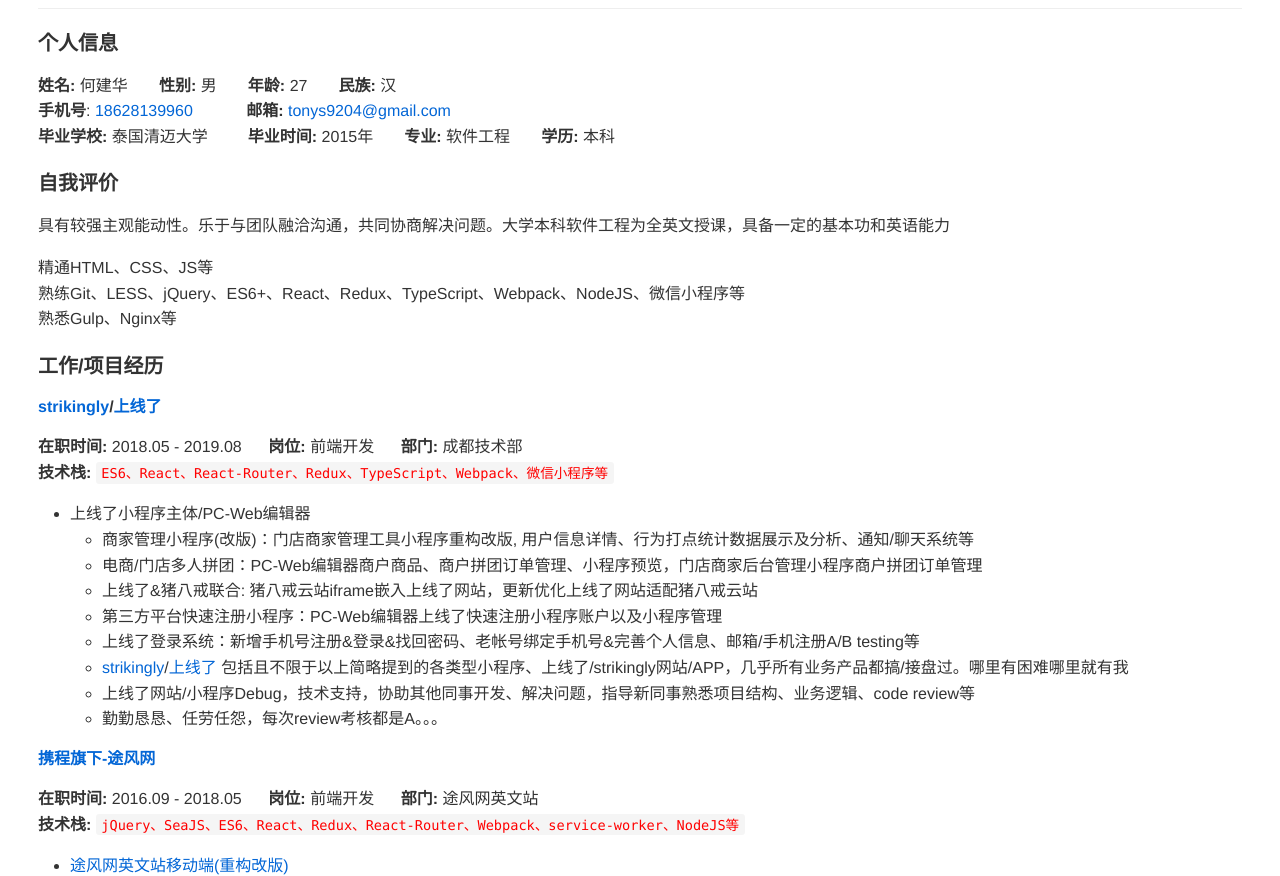
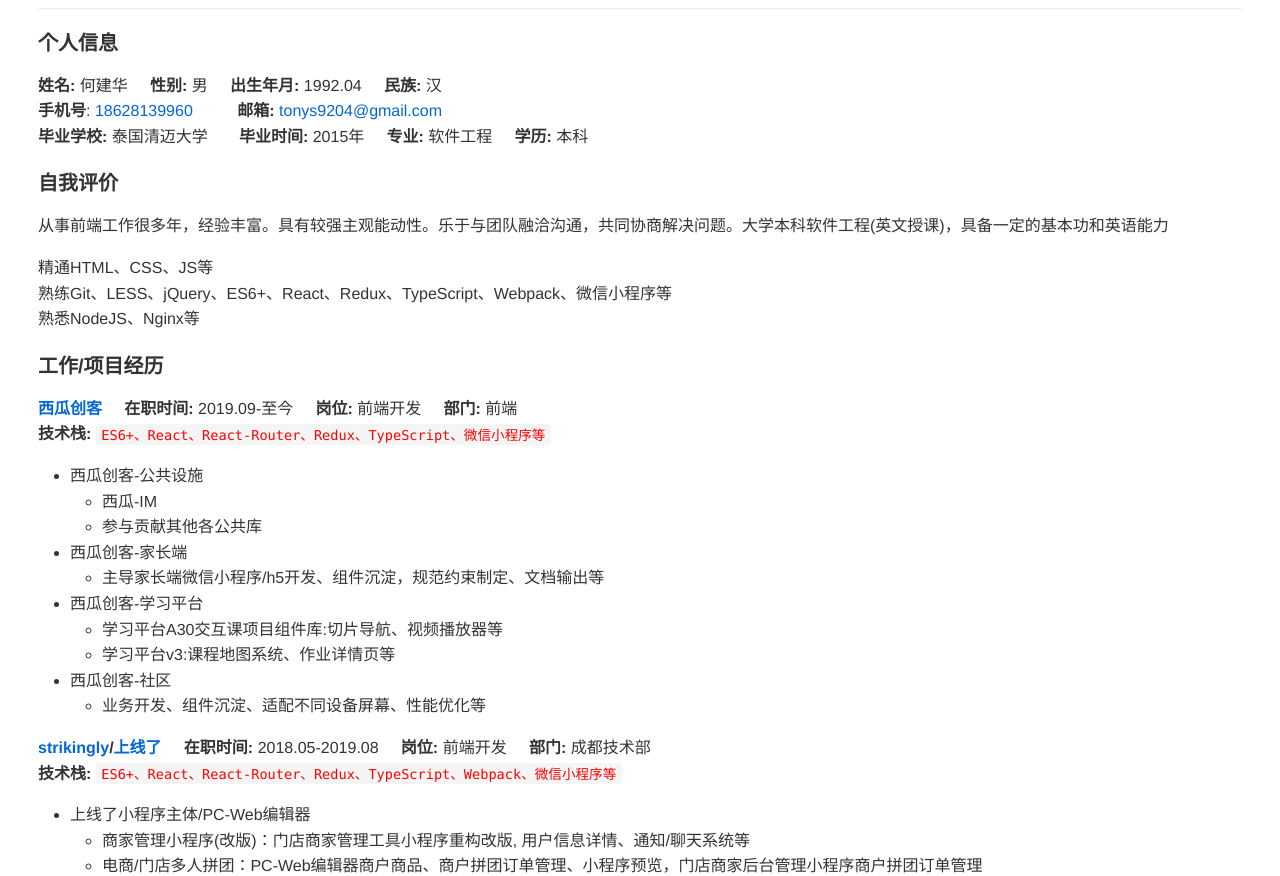
Before and after one commit to TonyHey/tony-cv, a plain HTML site: page index.html in a window 1280 px wide. Shown: the part 73-949 px from the top of the page. Drawn offline with Linux system fonts and the light colour scheme.

Commit message:
chore: update experience at xiguacity

```diff
--- a/index.html
+++ b/index.html
@@ -690,41 +690,67 @@ pre.editor-colors .fold-marker:after {
   </head>
   <body class='markdown-preview' data-use-github-style><h2 id="何建华-前端开发工程师-成都"><a href="https://github.com/TonyHey/tony-cv">何建华-前端开发工程师-成都</a></h2>
 <h4 id="个人信息">个人信息</h4>
-<p><strong>姓名:</strong> 何建华&nbsp;&nbsp;&nbsp;&nbsp;&nbsp;&nbsp;
-<strong>性别:</strong> 男&nbsp;&nbsp;&nbsp;&nbsp;&nbsp;&nbsp;
-<strong>年龄:</strong> 27&nbsp;&nbsp;&nbsp;&nbsp;&nbsp;&nbsp;
+<p><strong>姓名:</strong> 何建华&nbsp;&nbsp;&nbsp;&nbsp;
+<strong>性别:</strong> 男&nbsp;&nbsp;&nbsp;&nbsp;
+<strong>出生年月:</strong> 1992.04&nbsp;&nbsp;&nbsp;&nbsp;
 <strong>民族:</strong> 汉<br>
-<strong>手机号</strong>: <a href="tel:18628139960">18628139960</a>&nbsp;&nbsp;&nbsp;&nbsp;&nbsp;&nbsp;&nbsp;&nbsp;&nbsp;&nbsp;&nbsp;
+<strong>手机号</strong>: <a href="tel:18628139960">18628139960</a>&nbsp;&nbsp;&nbsp;&nbsp;&nbsp;&nbsp;&nbsp;&nbsp;&nbsp;
 <strong>邮箱:</strong> <a href="mailto:tonys9204@gmail.com">tonys9204@gmail.com</a><br>
-<strong>毕业学校:</strong> 泰国清迈大学&nbsp;&nbsp;&nbsp;&nbsp;&nbsp;&nbsp;&nbsp;&nbsp;
-<strong>毕业时间:</strong> 2015年&nbsp;&nbsp;&nbsp;&nbsp;&nbsp;&nbsp;
-<strong>专业:</strong> 软件工程&nbsp;&nbsp;&nbsp;&nbsp;&nbsp;&nbsp;
+<strong>毕业学校:</strong> 泰国清迈大学&nbsp;&nbsp;&nbsp;&nbsp;&nbsp;&nbsp;
+<strong>毕业时间:</strong> 2015年&nbsp;&nbsp;&nbsp;&nbsp;
+<strong>专业:</strong> 软件工程&nbsp;&nbsp;&nbsp;&nbsp;
 <strong>学历:</strong> 本科</p>
 <h4 id="自我评价">自我评价</h4>
-<p>具有较强主观能动性。乐于与团队融洽沟通，共同协商解决问题。大学本科软件工程为全英文授课，具备一定的基本功和英语能力<br></p>
+<p>从事前端工作很多年，经验丰富。具有较强主观能动性。乐于与团队融洽沟通，共同协商解决问题。大学本科软件工程(英文授课)，具备一定的基本功和英语能力<br></p>
 <p>精通HTML、CSS、JS等<br>
-熟练Git、LESS、jQuery、ES6+、React、Redux、TypeScript、Webpack、NodeJS、微信小程序等<br>
-熟悉Gulp、Nginx等</p>
+熟练Git、LESS、jQuery、ES6+、React、Redux、TypeScript、Webpack、微信小程序等<br>
+熟悉NodeJS、Nginx等</p>
 <h4 id="工作项目经历">工作/项目经历</h4>
-<h5 id="strikingly上线了"><a href="https://www.strikingly.com">strikingly</a>/<a href="https://www.sxl.cn">上线了</a></h5>
-<p><strong>在职时间:</strong> 2018.05 - 2019.08&nbsp;&nbsp;&nbsp;&nbsp;&nbsp;&nbsp;<strong>岗位:</strong> 前端开发&nbsp;&nbsp;&nbsp;&nbsp;&nbsp;&nbsp;<strong>部门:</strong> 成都技术部<br>
-<strong>技术栈:</strong> <code style="font-family: Menlo, Consolas, &quot;DejaVu Sans Mono&quot;, monospace;">ES6、React、React-Router、Redux、TypeScript、Webpack、微信小程序等</code></p>
+<p><strong><a href="https://www.xiguacity.cn">西瓜创客</a></strong>&nbsp;&nbsp;&nbsp;&nbsp;
+<strong>在职时间:</strong> 2019.09-至今&nbsp;&nbsp;&nbsp;&nbsp;
+<strong>岗位:</strong> 前端开发&nbsp;&nbsp;&nbsp;&nbsp;
+<strong>部门:</strong> 前端<br>
+<strong>技术栈:</strong> <code style="font-family: Menlo, Consolas, &quot;DejaVu Sans Mono&quot;, monospace;">ES6+、React、React-Router、Redux、TypeScript、微信小程序等</code></p>
+<ul>
+<li>西瓜创客-公共设施<ul>
+<li>西瓜-IM</li>
+<li>参与贡献其他各公共库</li>
+</ul>
+</li>
+<li>西瓜创客-家长端<ul>
+<li>主导家长端微信小程序/h5开发、组件沉淀，规范约束制定、文档输出等</li>
+</ul>
+</li>
+<li>西瓜创客-学习平台<ul>
+<li>学习平台A30交互课项目组件库:切片导航、视频播放器等</li>
+<li>学习平台v3:课程地图系统、作业详情页等</li>
+</ul>
+</li>
+<li>西瓜创客-社区<ul>
+<li>业务开发、组件沉淀、适配不同设备屏幕、性能优化等</li>
+</ul>
+</li>
+</ul>
+<p><strong><a href="https://www.strikingly.com">strikingly</a>/<a href="https://www.sxl.cn">上线了</a></strong>&nbsp;&nbsp;&nbsp;&nbsp;
+<strong>在职时间:</strong> 2018.05-2019.08&nbsp;&nbsp;&nbsp;&nbsp;
+<strong>岗位:</strong> 前端开发&nbsp;&nbsp;&nbsp;&nbsp;
+<strong>部门:</strong> 成都技术部<br>
+<strong>技术栈:</strong> <code style="font-family: Menlo, Consolas, &quot;DejaVu Sans Mono&quot;, monospace;">ES6+、React、React-Router、Redux、TypeScript、Webpack、微信小程序等</code></p>
 <ul>
 <li>上线了小程序主体/PC-Web编辑器<br><ul>
-<li>商家管理小程序(改版)：门店商家管理工具小程序重构改版, 用户信息详情、行为打点统计数据展示及分析、通知/聊天系统等</li>
+<li>商家管理小程序(改版)：门店商家管理工具小程序重构改版, 用户信息详情、通知/聊天系统等</li>
 <li>电商/门店多人拼团：PC-Web编辑器商户商品、商户拼团订单管理、小程序预览，门店商家后台管理小程序商户拼团订单管理</li>
-<li>上线了&amp;猪八戒联合: 猪八戒云站iframe嵌入上线了网站，更新优化上线了网站适配猪八戒云站</li>
-<li>第三方平台快速注册小程序：PC-Web编辑器上线了快速注册小程序账户以及小程序管理</li>
-<li>上线了登录系统：新增手机号注册&amp;登录&amp;找回密码、老帐号绑定手机号&amp;完善个人信息、邮箱/手机注册A/B testing等</li>
-<li><a href="https://www.strikingly.com">strikingly</a>/<a href="https://www.sxl.cn">上线了</a> 包括且不限于以上简略提到的各类型小程序、上线了/strikingly网站/APP，几乎所有业务产品都搞/接盘过。哪里有困难哪里就有我</li>
+<li><a href="https://www.strikingly.com">strikingly</a>/<a href="https://www.sxl.cn">上线了</a> 包括且不限于以上简略提到的各类型小程序,上线了/strikingly网站/APP，几乎所有业务都搞/接盘过。业余有空时会搞搞效率工具</li>
 <li>上线了网站/小程序Debug，技术支持，协助其他同事开发、解决问题，指导新同事熟悉项目结构、业务逻辑、code review等</li>
 <li>勤勤恳恳、任劳任怨，每次review考核都是A。。。</li>
 </ul>
 </li>
 </ul>
-<h5 id="携程旗下-途风网"><a href="https://cn.toursforfun.com">携程旗下-途风网</a></h5>
-<p><strong>在职时间:</strong> 2016.09 - 2018.05&nbsp;&nbsp;&nbsp;&nbsp;&nbsp;&nbsp;<strong>岗位:</strong> 前端开发&nbsp;&nbsp;&nbsp;&nbsp;&nbsp;&nbsp;<strong>部门:</strong> 途风网英文站<br>
-<strong>技术栈:</strong> <code style="font-family: Menlo, Consolas, &quot;DejaVu Sans Mono&quot;, monospace;">jQuery、SeaJS、ES6、React、Redux、React-Router、Webpack、service-worker、NodeJS等</code></p>
+<p><strong><a href="https://cn.toursforfun.com">携程旗下-途风网</a></strong>&nbsp;&nbsp;&nbsp;&nbsp;
+<strong>在职时间:</strong> 2016.09-2018.05&nbsp;&nbsp;&nbsp;&nbsp;
+<strong>岗位:</strong> 前端开发&nbsp;&nbsp;&nbsp;&nbsp;
+<strong>部门:</strong> 途风网英文站<br>
+<strong>技术栈:</strong> <code style="font-family: Menlo, Consolas, &quot;DejaVu Sans Mono&quot;, monospace;">ES6+、React、Redux、React-Router、Webpack、service-worker、NodeJS等</code></p>
 <ul>
 <li><p><a href="https://m.tours4fun.com">途风网英文站移动端(重构改版)</a><br></p>
 <ul>
@@ -732,7 +758,7 @@ pre.editor-colors .fold-marker:after {
 <li>项目架构，webpack配置，基础工具方法编码。服务器渲染&amp;同构直出</li>
 <li>主页，订购页编码，基础/公用组件等编码</li>
 <li>使用work-box库做PWA</li>
-<li>协助其他同事开发，解决问题·</li>
+<li>协助其他同事开发，解决问题</li>
 <li>项目持续迭代开发/维护，解决各种bug及优化</li>
 </ul>
 </li>
@@ -744,26 +770,13 @@ pre.editor-colors .fold-marker:after {
 </ul>
 </li>
 </ul>
-<h5 id="四平软件"><a href="http://www.sipingsoft.com">四平软件</a></h5>
-<p><strong>在职时间:</strong> 2015.06 - 2016.09&nbsp;&nbsp;&nbsp;&nbsp;&nbsp;&nbsp;<strong>岗位:</strong> 前端开发&nbsp;&nbsp;&nbsp;&nbsp;&nbsp;&nbsp;<strong>部门:</strong> HANA<br>
+<p><strong><a href="http://www.sipingsoft.com">四平软件</a></strong>&nbsp;&nbsp;&nbsp;&nbsp;
+<strong>在职时间:</strong> 2015.06-2016.09&nbsp;&nbsp;&nbsp;&nbsp;
+<strong>岗位:</strong> 前端开发&nbsp;&nbsp;&nbsp;&nbsp;
+<strong>部门:</strong> HANA<br>
 <strong>技术栈:</strong> <code style="font-family: Menlo, Consolas, &quot;DejaVu Sans Mono&quot;, monospace;">SAPUI5、jQuery、HereMap、D3.js、qUnitJS等</code></p>
 <ul>
-<li><p>SAP PPM: 企业项目的执行监控和管理，以项目为主线将产品研发的阶段、任务、时间、人员等合理的组织起来的SPA富表单Web应用。包含众多表单 、GanttChart等模块</p>
-<ul>
-<li>利用 SAPUI5 XML View重构页面</li>
-<li>与后端同事协作开发&amp;调试，确定数据逻辑，以及前后端交互的效率，数据结构转换适配等</li>
-<li>开发 Relationship，mockServer，GanttChart等模块</li>
-<li>使用Qunit写Unit Test并与相关同事一起调试</li>
-<li>Code Review，项目调试优化，解决各种Bug以及优化</li>
-</ul>
-</li>
-<li><p>SAP BDI: 数据可视化，利用网络流量数据与IP数据，提供给用户动态的基于地理位置的流量分析，包括网站流量，用户分布，分布负载监测等分析维度</p>
-<ul>
-<li>用HTML+CSS切图主页</li>
-<li>利用jQueryUI实现自由拖动Tile</li>
-<li>基于Here Map API，开发地图展示模块以及详情页面</li>
-<li>项目调试，解决各种bug以及优化</li>
-</ul>
-</li>
+<li>参与SAP PPM项目开发: 企业项目的执行监控和管理，以项目为主线将产品研发的阶段、任务、时间、人员等合理的组织起来的SPA富表单Web应用。包含众多表单 、GanttChart等模块</li>
+<li>参与SAP BDI项目开发: 数据可视化，利用网络流量数据与IP数据，提供给用户动态的基于地理位置的流量分析，包括网站流量，用户分布，分布负载监测等分析维度</li>
 </ul></body>
 </html>
```
Also changed, not shown: 1 other file. Lines whose indentation alone changed are shown as unchanged.
